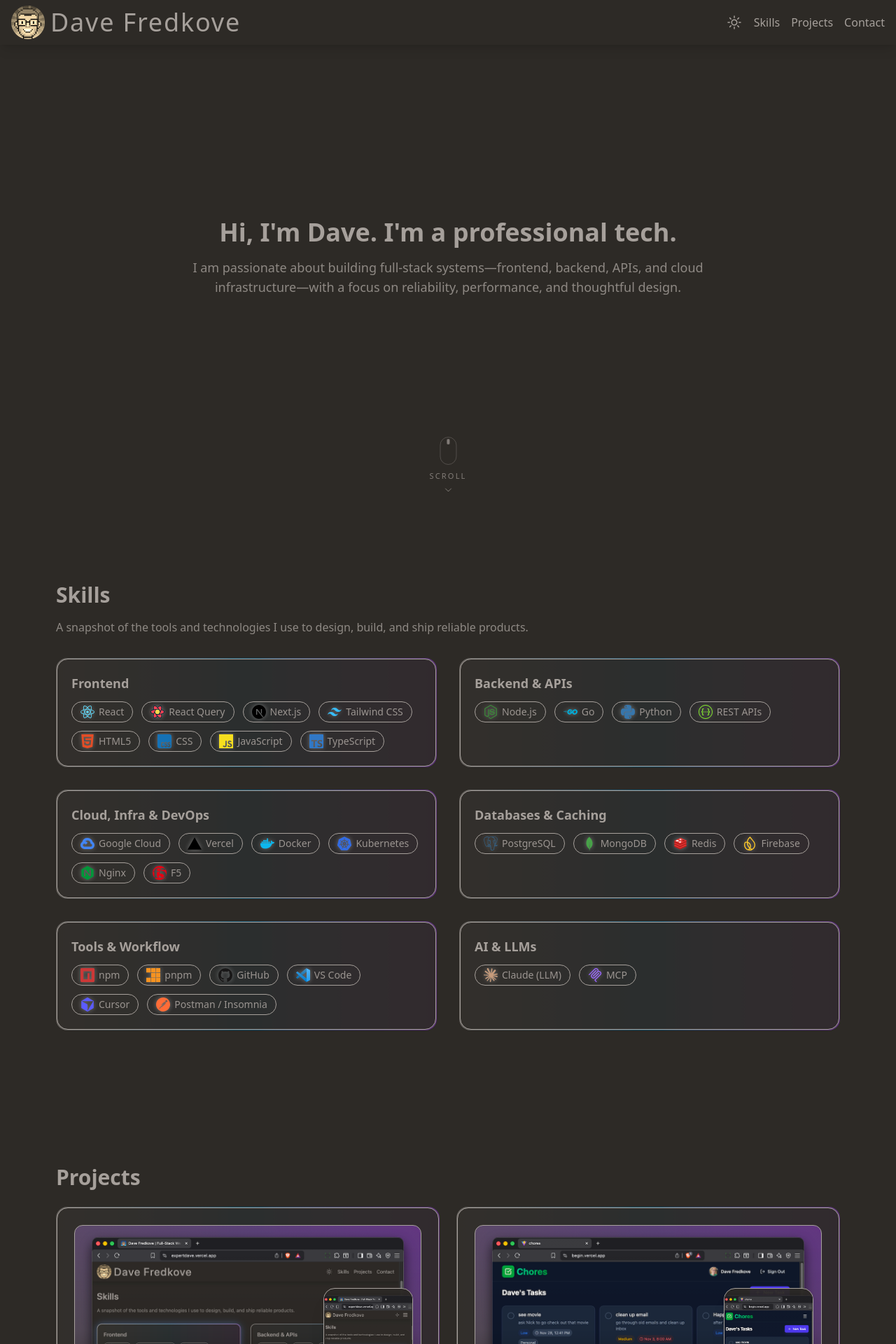
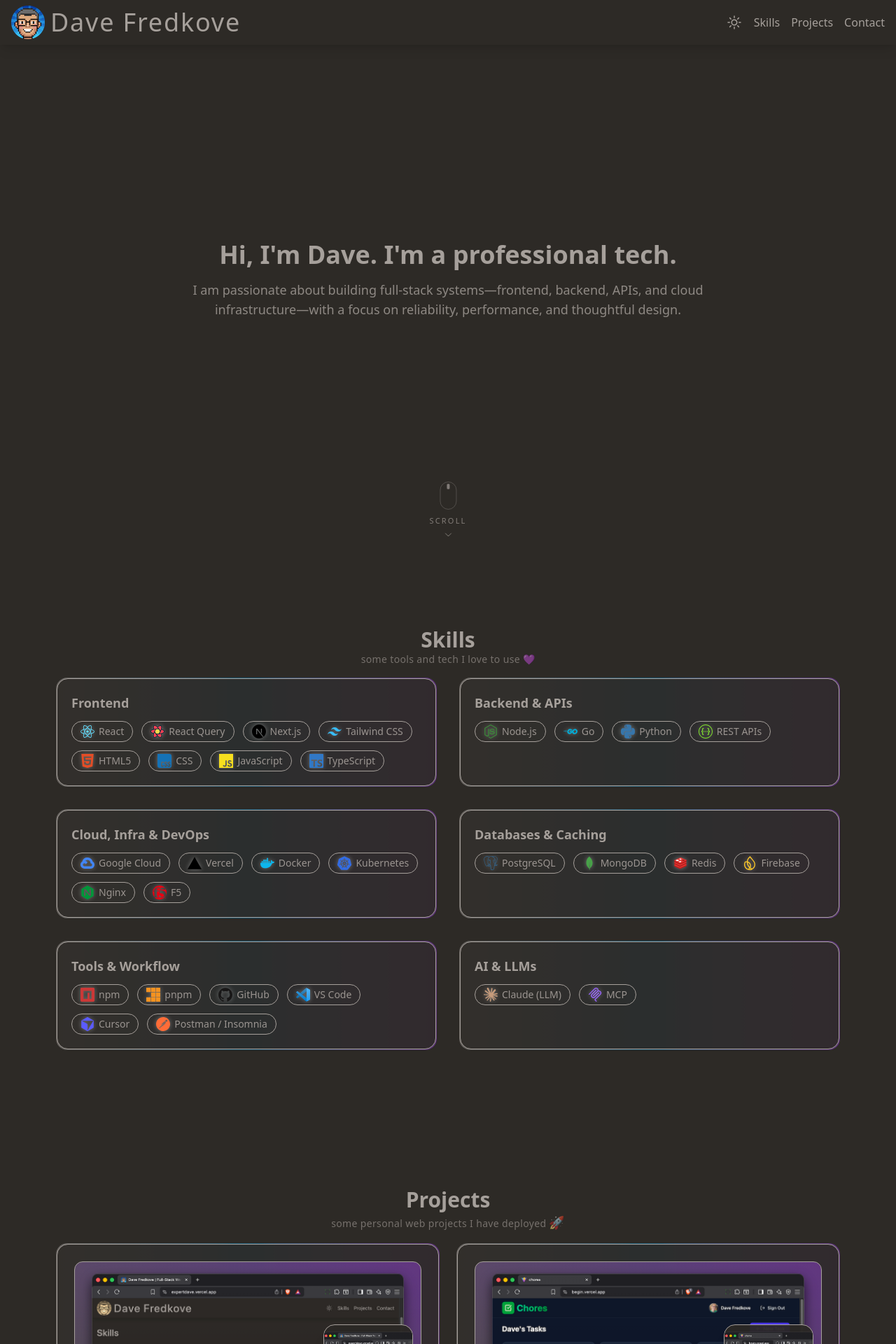
Before and after one commit to 4dave/expertdave, a React (Vite) app: page / in a window 1280 px wide. Shown: the top 1920 px of the page at 70% size. Built offline with nearby package versions, Linux system fonts and the light colour scheme.

Commit message:
update headings, move util fns out and update logo

```diff
--- a/src/App.tsx
+++ b/src/App.tsx
@@ -4,6 +4,8 @@
 import ContactForm from "./components/ContactForm"
 import Nerd from "./assets/nerd.png"
 import Skills from "./components/Skills"
+import { ScrollIndicator } from "./lib/Scrollindicator"
+
 
 export default function App() {
   const [menuOpen, setMenuOpen] = useState(false)
@@ -24,17 +26,9 @@
     const targetRef = sectionMap[section]
 
     if (targetRef.current) {
-      const y = targetRef.current.offsetTop // might need to subtract header height
+      const y = targetRef.current.offsetTop
       window.scrollTo({ top: y, behavior: "smooth" })
       setMenuOpen(false)
-    }
-  }
-
-  // Helper for the scroll indicator click
-  function handleScrollDown() {
-    if (skillsRef.current) {
-      const y = skillsRef.current.offsetTop
-      window.scrollTo({ top: y, behavior: "smooth" })
     }
   }
 
@@ -51,7 +45,7 @@
         <section
           ref={homeRef}
           id="home"
-          className="relative min-h-[calc(100vh-4rem)] flex items-center justify-center px-4 snap-start"
+          className="relative min-h-screen flex items-center justify-center px-4 snap-start"
         >
           <div className="max-w-3xl text-center space-y-4">
             <h1 className="text-4xl font-semibold">
@@ -65,49 +59,19 @@
           </div>
 
           {/* Scroll Indicator (desktop only) */}
-          <button
-            type="button"
-            onClick={handleScrollDown}
-            className="hidden sm:flex flex-col items-center gap-2 absolute bottom-6 left-1/2 -translate-x-1/2 text-primary/70 hover:text-primary focus:outline-none group"
-            aria-label="Scroll to see more"
-          >
-            {/* Mouse shape */}
-            <div className="h-10 w-6 rounded-full border border-primary/30 flex items-start justify-center p-1">
-              <div className="h-2 w-1 rounded-full bg-primary/70 animate-bounce" />
-            </div>
-            {/* Text + chevron */}
-            <span className="text-[11px] tracking-[0.2em] uppercase">
-              Scroll
-            </span>
-            <svg
-              className="w-4 h-4 animate-bounce group-hover:translate-y-0.5 transition-transform"
-              viewBox="0 0 24 24"
-              fill="none"
-              aria-hidden="true"
-            >
-              <path
-                d="M6 9l6 6 6-6"
-                stroke="currentColor"
-                strokeWidth="1.5"
-                strokeLinecap="round"
-                strokeLinejoin="round"
-              />
-            </svg>
-          </button>
+          <ScrollIndicator skillsRef={skillsRef} />
         </section>
 
         {/* skills section */}
         <section
           ref={skillsRef}
           id="skills"
-          className="min-h-screen px-4 py-24 max-w-6xl mx-auto snap-start"
+          className="min-h-screen px-4 pt-24 max-w-6xl mx-auto flex flex-col items-center snap-start"
         >
-          <h2 className="text-2xl sm:text-3xl font-semibold mb-4">Skills</h2>
-          <p className="text-primary/80 mb-8 text-sm sm:text-base">
-            A snapshot of the tools and technologies I use to design, build, and
-            ship reliable products.
+          <h2 className="text-2xl sm:text-3xl font-semibold">Skills</h2>
+          <p className="text-primary/60 tracking-wide text-sm mb-4">
+            some tools and tech I love to use 💜
           </p>
-
           <Skills />
         </section>
 
@@ -115,9 +79,12 @@
         <section
           ref={projectsRef}
           id="projects"
-          className="min-h-screen px-4 py-24 max-w-6xl mx-auto snap-start"
+          className="min-h-screen px-4 pt-24 max-w-6xl mx-auto flex flex-col items-center snap-start"
         >
-          <h2 className="text-2xl sm:text-3xl font-semibold mb-6">Projects</h2>
+          <h2 className="text-2xl sm:text-3xl font-semibold">Projects</h2>
+          <p className="text-primary/60 tracking-wide text-sm mb-4">
+            some personal web projects I have deployed <span className="text-lg">🚀</span>
+          </p>
           <Projects />
         </section>
 
@@ -125,19 +92,13 @@
         <section
           ref={contactRef}
           id="contact"
-          className="min-h-screen px-4 py-24 snap-start"
+          className="min-h-screen  px-4 pt-24 max-w-6xl mx-auto flex flex-col items-center snap-start"
         >
-          <div className="max-w-6xl mx-auto">
-            <div className="text-center mb-10">
-              <h2 className="mt-4 text-3xl sm:text-4xl font-semibold text-primary">
-                Contact
-              </h2>
-              <div className="mt-3 h-1 w-16 mx-auto rounded-full bg-primary/40" />
-              <p className="mt-4 text-sm sm:text-base text-primary/70">
-                Have a project in mind or just want to say hi? I usually reply
-                within 1–2 business days.
+
+          <h2 className="text-2xl sm:text-3xl font-semibold">Contact</h2>
+          <p className="text-primary/60 tracking-wide text-sm mb-4">
+            connection is key. reach out to me <span className="text-lg">🙋🏻‍♂️</span>
           </p>
-            </div>
 
           <div className="grid gap-10 lg:grid-cols-2 items-start">
             {/* Left: illustration card */}
@@ -155,8 +116,7 @@
                 />
                 <div className="text-center space-y-2">
                   <p className="text-sm text-primary/70">
-                      I&apos;m open to freelance work, collaborations, or just
-                      chatting about web dev, React, and performance.
+                    I&apos;d love to hear from you or chat about AI, Web Dev, coding, or dogs 🐶
                   </p>
                 </div>
 
@@ -177,7 +137,7 @@
               <ContactForm />
             </div>
           </div>
-          </div>
+
         </section>
       </main>
     </div>
--- a/src/components/Header.tsx
+++ b/src/components/Header.tsx
@@ -42,9 +42,7 @@
             <img
               src={Logo}
               alt="Logo"
-              className={`h-8 sm:h-12 ${
-                theme === "dark" ? "sepia" : ""
-              } hover:sepia-0`}
+              className="h-8 sm:h-12 hover:sepia"
             />
             <span className="font-medium text-2xl sm:text-4xl tracking-wider">
               Dave Fredkove
--- /dev/null
+++ b/src/lib/Scrollindicator.tsx
@@ -0,0 +1,38 @@
+import { handleScrollDown } from "@/utils/Helpers"
+import type { RefObject } from "react"
+
+export function ScrollIndicator({
+    skillsRef,
+}: {
+    skillsRef: RefObject<HTMLDivElement | null>
+}) {
+    return (
+        <button
+            type="button"
+            onClick={() => handleScrollDown(skillsRef)}
+            className="hidden sm:flex flex-col items-center gap-2 absolute bottom-6 left-1/2 -translate-x-1/2 text-primary/70 hover:text-primary focus:outline-none group"
+            aria-label="Scroll to see more"
+        >
+            {/* Mouse shape */}
+            <div className="h-10 w-6 rounded-full border border-primary/30 flex items-start justify-center p-1">
+                <div className="h-2 w-1 rounded-full bg-primary/70 animate-bounce" />
+            </div>
+            {/* Text + chevron */}
+            <span className="text-[11px] tracking-[0.2em] uppercase">Scroll</span>
+            <svg
+                className="w-4 h-4 animate-bounce group-hover:translate-y-0.5 transition-transform"
+                viewBox="0 0 24 24"
+                fill="none"
+                aria-hidden="true"
+            >
+                <path
+                    d="M6 9l6 6 6-6"
+                    stroke="currentColor"
+                    strokeWidth="1.5"
+                    strokeLinecap="round"
+                    strokeLinejoin="round"
+                />
+            </svg>
+        </button>
+    )
+}
--- /dev/null
+++ b/src/utils/Helpers.ts
@@ -0,0 +1,9 @@
+import type { RefObject } from "react"
+
+// Helper for the scroll indicator click
+export function handleScrollDown(skillsRef: RefObject<HTMLDivElement | null>) {
+  if (skillsRef.current) {
+    const y = skillsRef.current.offsetTop
+    window.scrollTo({ top: y, behavior: "smooth" })
+  }
+}
```
Lines whose indentation alone changed are shown as unchanged.
